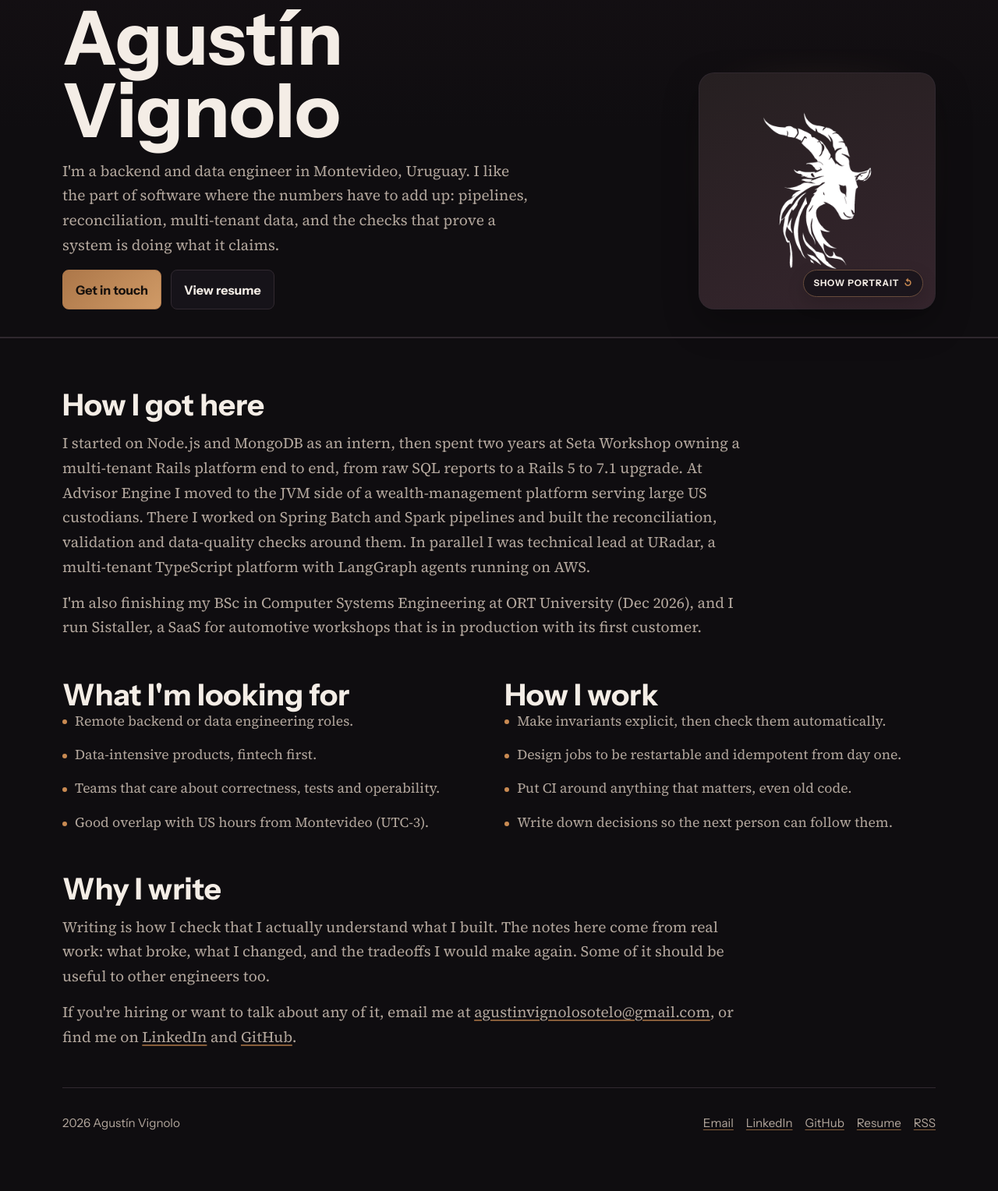
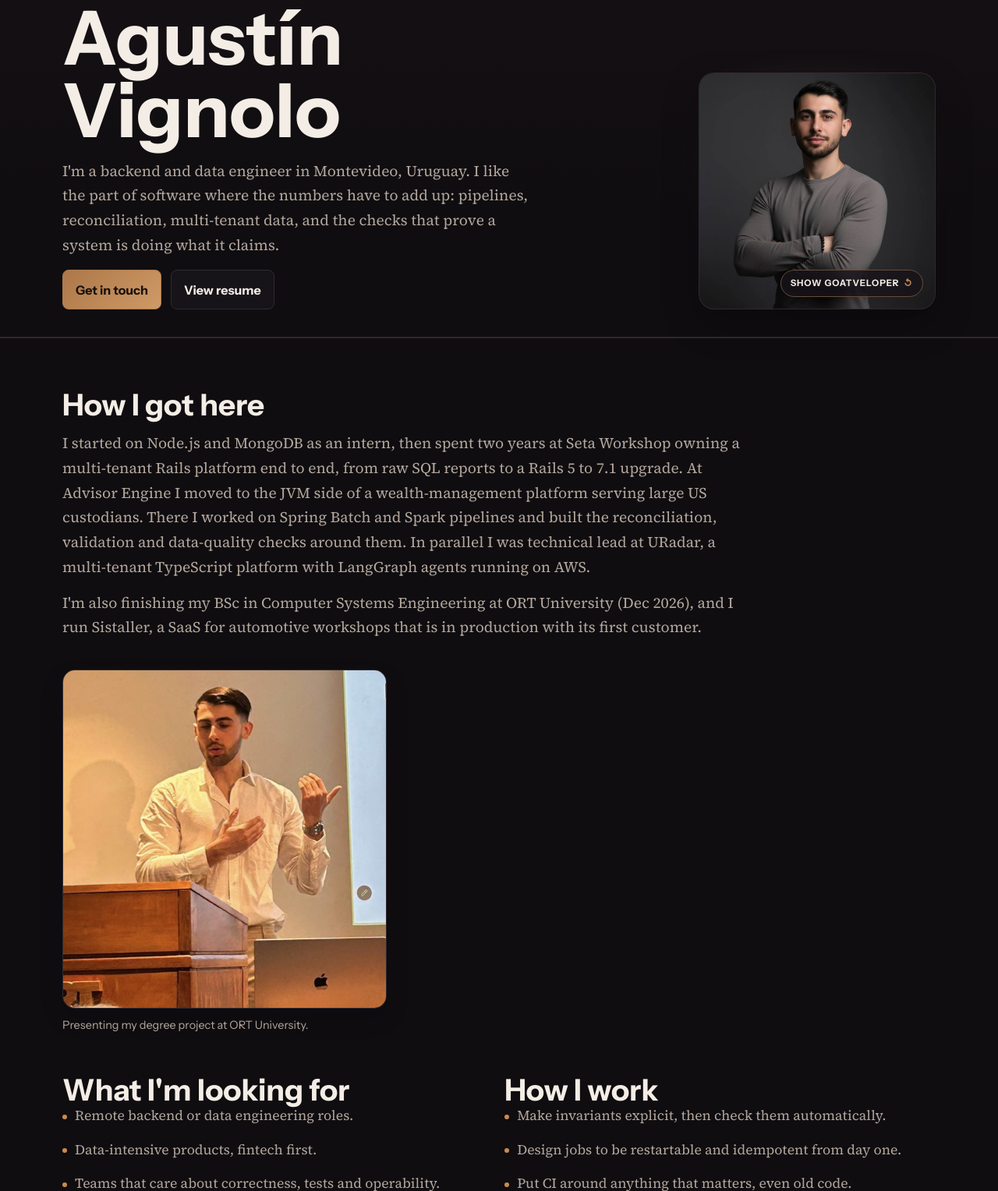
Before and after one commit to Saikus08/goatveloper, an Astro site: page /about in a window 1280 px wide. Shown: the part 209-1737 px from the top of the page at 78% size. Before the commit the page ends 1702 px from the top, so only its background shows below. Built offline with nearby package versions, Linux system fonts and the light colour scheme; Astro itself is replaced by a stand-in of ours; no server answers.

Commit message:
Show personal photos on homepage and About
- Portrait avatar next to the name in the homepage hero
- About shows the portrait by default (flip to see the Goatveloper mark)
- Degree-project presentation photo on About, as the Kustomizer
  thumbnail, and first in the pinned-note image carousel

Co-Authored-By: Claude Opus 5.5 <noreply@anthropic.com>
Claude-Session: https://claude.ai/code/session_01UHmGkEiQshyawP3AcWABnc

```diff
--- a/src/pages/about.astro
+++ b/src/pages/about.astro
@@ -34,9 +34,9 @@ const portraitAvailable = existsSync(
         class="about-flip-button"
         type="button"
         data-flip-card
-        data-flipped="false"
-        aria-pressed="false"
-        aria-label="Show portrait photo"
+        data-flipped="true"
+        aria-pressed="true"
+        aria-label="Show Goatveloper mark"
       >
         <span class="about-flip-glow" aria-hidden="true"></span>
         <span class="about-flip-card">
@@ -85,7 +85,7 @@ const portraitAvailable = existsSync(
         </span>
 
         <span class="about-flip-prompt" data-flip-card-prompt>
-          Show portrait
+          Show Goatveloper
         </span>
       </button>
     </aside>
@@ -109,6 +109,17 @@ const portraitAvailable = existsSync(
         University (Dec 2026), and I run Sistaller, a SaaS for automotive
         workshops that is in production with its first customer.
       </p>
+      <figure class="about-figure">
+        <img
+          src="/profile/agustin-vignolo-thesis-presentation.jpg"
+          alt="Agustín Vignolo presenting his degree project at a lectern."
+          width="746"
+          height="780"
+          loading="lazy"
+          decoding="async"
+        />
+        <figcaption>Presenting my degree project at ORT University.</figcaption>
+      </figure>
     </div>
 
     <div class="essay-block essay-block-split" data-bleed-line>
--- a/src/styles/global.css
+++ b/src/styles/global.css
@@ -2095,6 +2095,48 @@ main {
   }
 }
 
+/* Photos: homepage avatar and About figure */
+.home-identity {
+  display: flex;
+  align-items: center;
+  gap: 0.9rem;
+}
+
+.home-identity .eyebrow {
+  margin: 0;
+}
+
+.home-avatar {
+  flex: none;
+  width: 4.5rem;
+  height: 4.5rem;
+  border-radius: 50%;
+  border: 2px solid var(--accent);
+  object-fit: cover;
+  object-position: center 18%;
+  box-shadow: var(--shadow-soft);
+}
+
+.about-figure {
+  display: grid;
+  gap: 0.6rem;
+  width: min(100%, 26rem);
+  margin: 1.5rem 0 0;
+}
+
+.about-figure img {
+  width: 100%;
+  height: auto;
+  border-radius: 16px;
+  border: 1px solid var(--border);
+  box-shadow: var(--shadow-soft);
+}
+
+.about-figure figcaption {
+  color: var(--muted);
+  font-size: 0.9rem;
+}
+
 @media (prefers-reduced-motion: reduce) {
   html {
     scroll-behavior: auto;
```
Also changed, not shown: src/content/projects/kustomizer.md (+3 -0 lines), src/pages/index.astro (+21 -10 lines), public/profile/agustin-vignolo-thesis-presentation.jpg (added).
